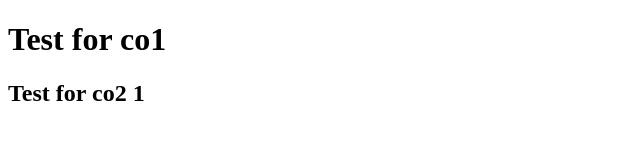
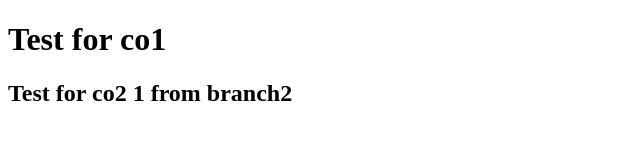
Before and after one commit to jaouadhb/Test, a plain HTML site: page index.html in a window 1280 px wide. Shown: the whole page, without its empty margins (0-640 px from the left). Drawn offline with Linux system fonts and the light colour scheme.

Commit message:
BRANCH 2

```diff
--- a/index.html
+++ b/index.html
@@ -6,6 +6,6 @@
 </head>
 <body>
 <h1>Test for co1</h1>
-<h2>Test for co2 1</h2>
+<h2>Test for co2 1 from branch2</h2>
 </body>
 </html>
```
